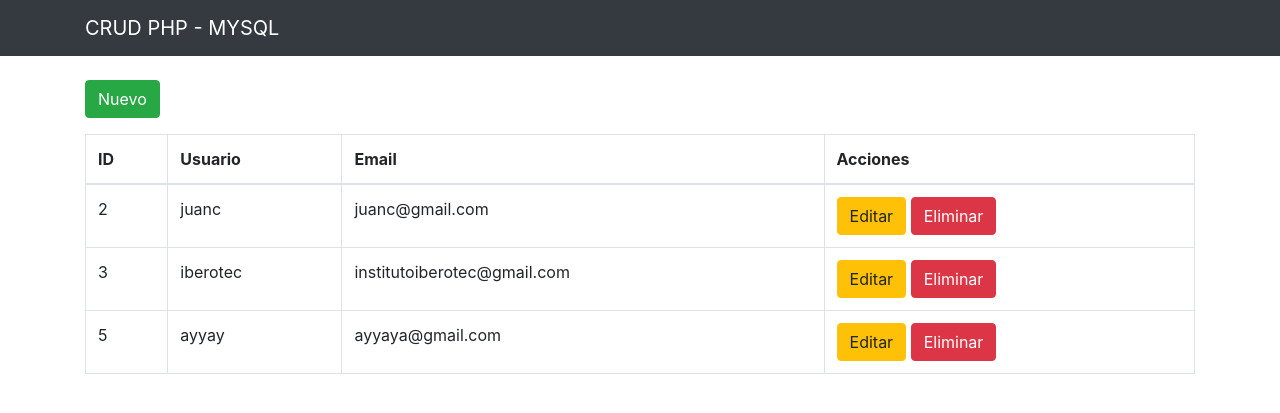
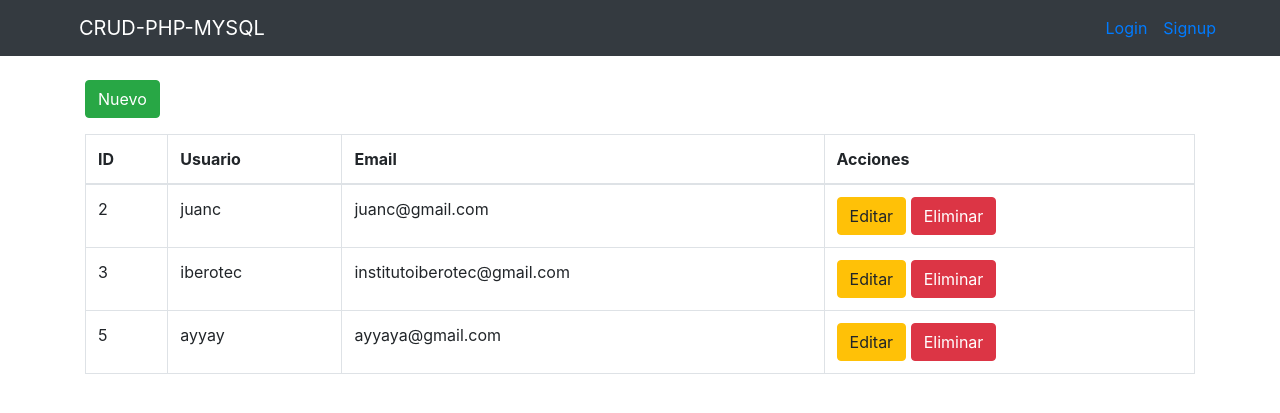
Before and after one commit to tonyinuma/crud-php-mysql, a PHP site: page / in a window 1280 px wide. Shown: the top 413 px of the page. Run offline with PHP 8.4, Linux system fonts and the light colour scheme; data comes from the database, SQL or seed files in the repository.

Commit message:
Feat: Links Login and Signup to Nav header

```diff
--- a/partials/header.php
+++ b/partials/header.php
@@ -7,8 +7,14 @@
 </head>
 <body>
 
-<nav class="navbar navbar-dark bg-dark">
-    <div class="container">
-        <a href="../index.php" class="navbar-brand">CRUD PHP - MYSQL</a>
+<nav class="navbar navbar-expand-lg navbar-dark bg-dark">
+
+    <div class="container ml-5">
+        <a class="navbar-brand" href="../index.php">CRUD-PHP-MYSQL</a>
+
     </div>
+
+    <a class="link my-2 my-sm-0 mr-3" type="submit" href="../templates/tmpAuth/login-form.php">Login</a>
+    <a class="link my-2 my-sm-0 mr-5" type="submit" href="../templates/tmpAuth/signup-form.php">Signup</a>
+
 </nav>
```
